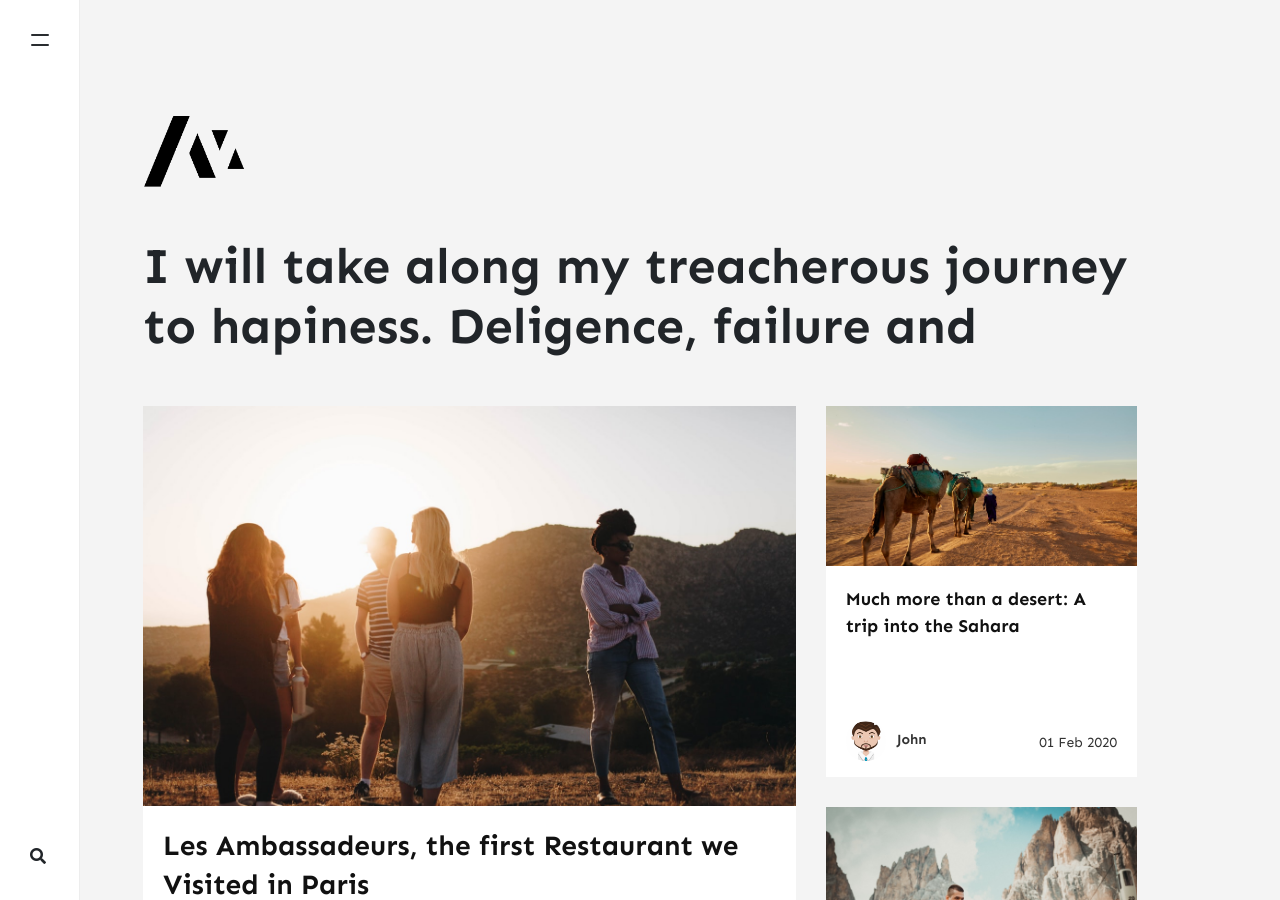
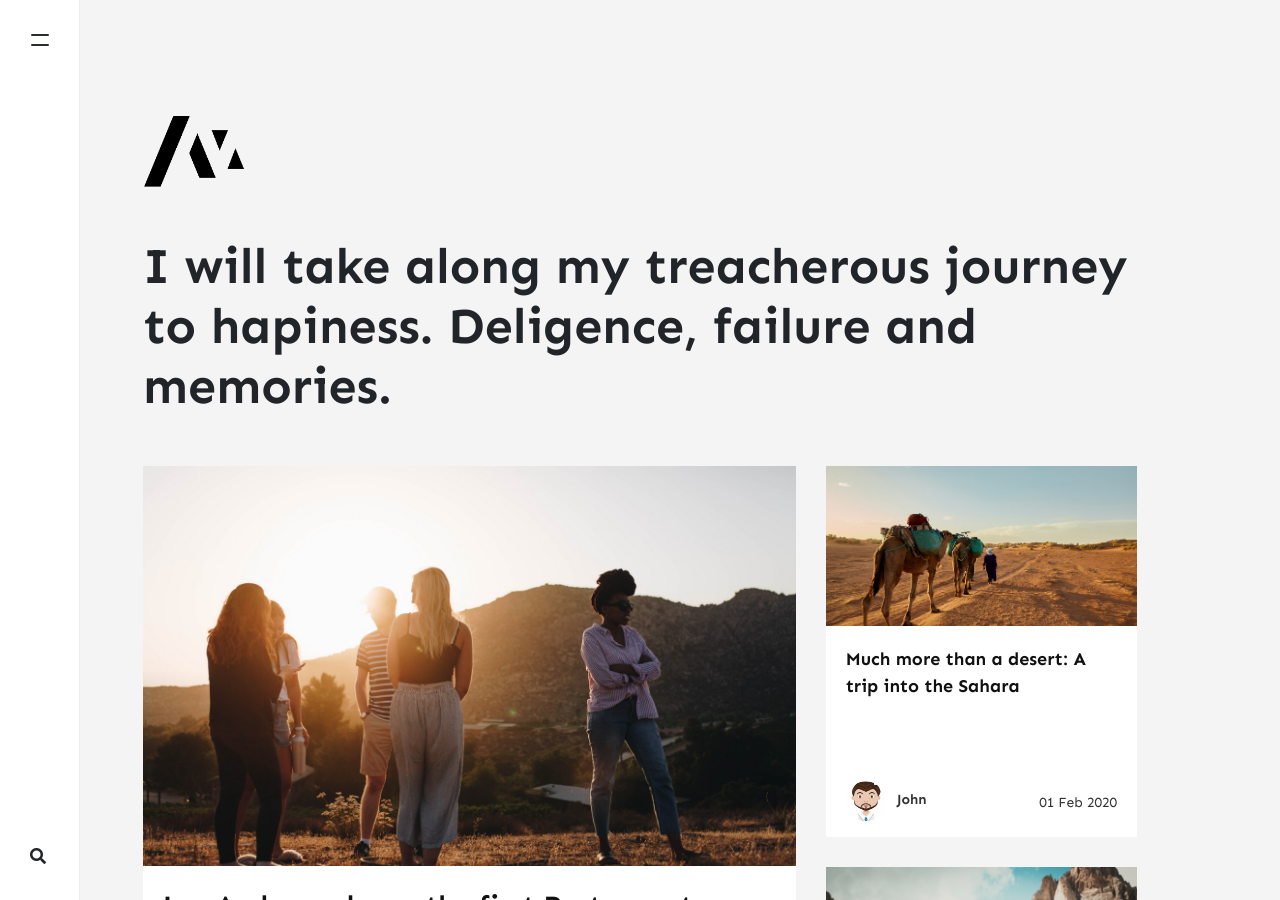
Before and after one commit to stackbit-projects/pleasant-squid-d6115, a Jekyll site: the page built from index.html, in a window 1280 px wide and 900 px high. Built offline with Jekyll 4.4.1, drawn with Linux system fonts in a browser that asks for light colours; nearby versions of some CDN libraries; the list of posts is cut into pages by our own code; comment, search, counter and statistics services are not loaded.

Commit message:
_config.yml: changed

```diff
--- a/_config.yml
+++ b/_config.yml
@@ -1,7 +1,7 @@
 name: Memoirs
 title: Memoirs
 description: >-
-  I will take along my treacherous journey to hapiness. Deligence, failure and
+  I will take along my treacherous journey to hapiness. Deligence, failure and memories.
 logo: assets/images/logo.png
 favicon: assets/images/logo.png
 baseurl: ''
```
